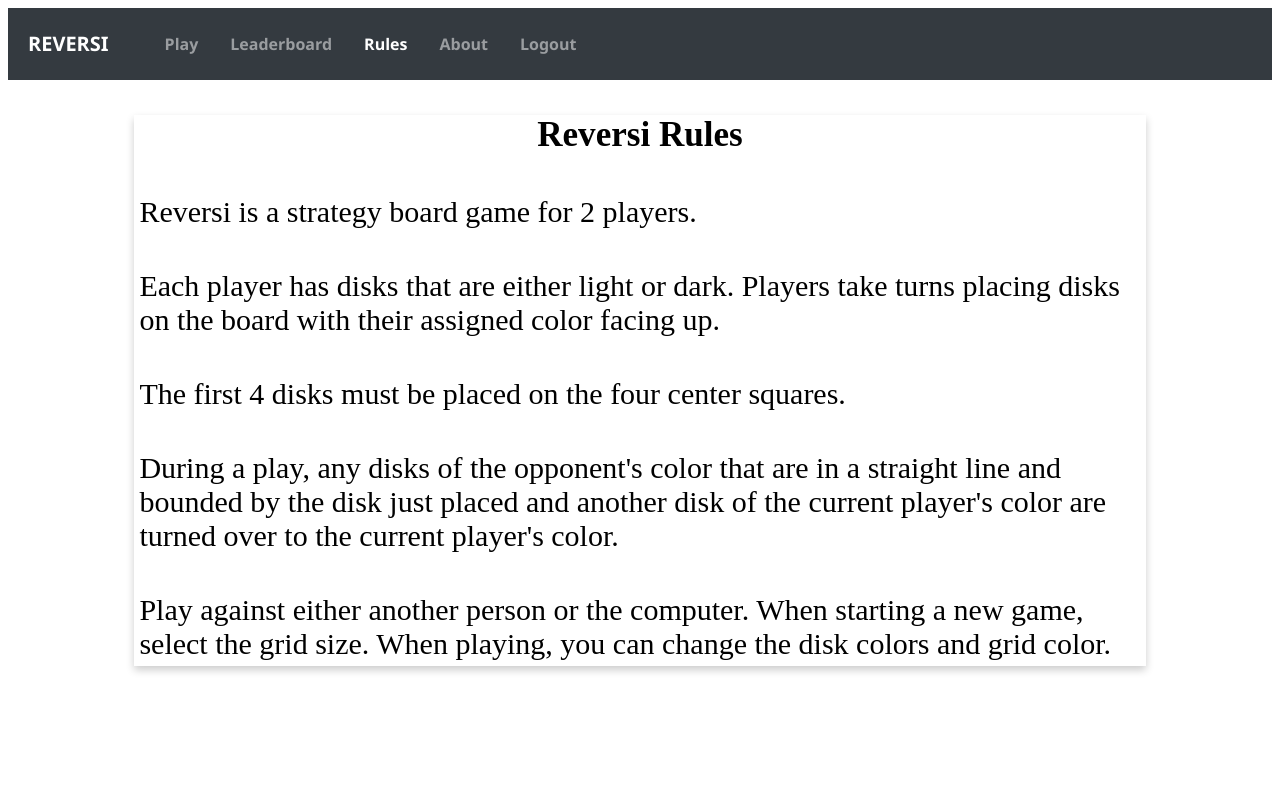
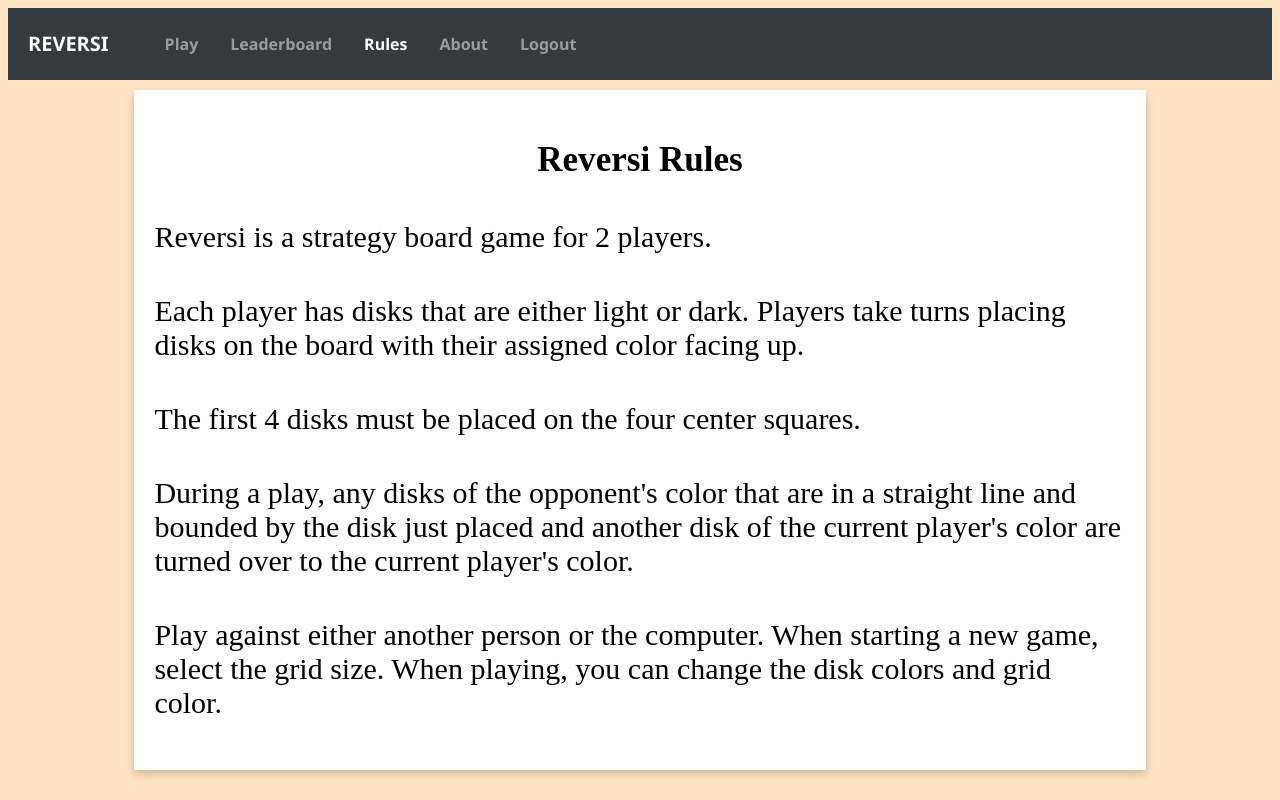
Before and after one commit to CSCI130-project/reversi, a PHP site: page /rules.php in a window 1280 px wide. Run offline with PHP 8.4, Linux system fonts and the light colour scheme; the visitor is signed in with stand-in values (Sample User, id 1); some libraries are stand-ins or nearby versions.

Commit message:
change background

```diff
--- a/rules.php
+++ b/rules.php
@@ -20,7 +20,10 @@
             transition: 0.3s;
             margin-left: 10%;
             margin-right: 10%;
+            margin-top: 10px;
             font-size: 30px;
+            background-color: white;
+            padding: 15px;
         }
         p {
             padding: 5px;
--- a/style.css
+++ b/style.css
@@ -1,3 +1,6 @@
+body {
+    background-color:bisque;
+}
 #leaderboardPage{
     position:relative;
     display:flex;
```
